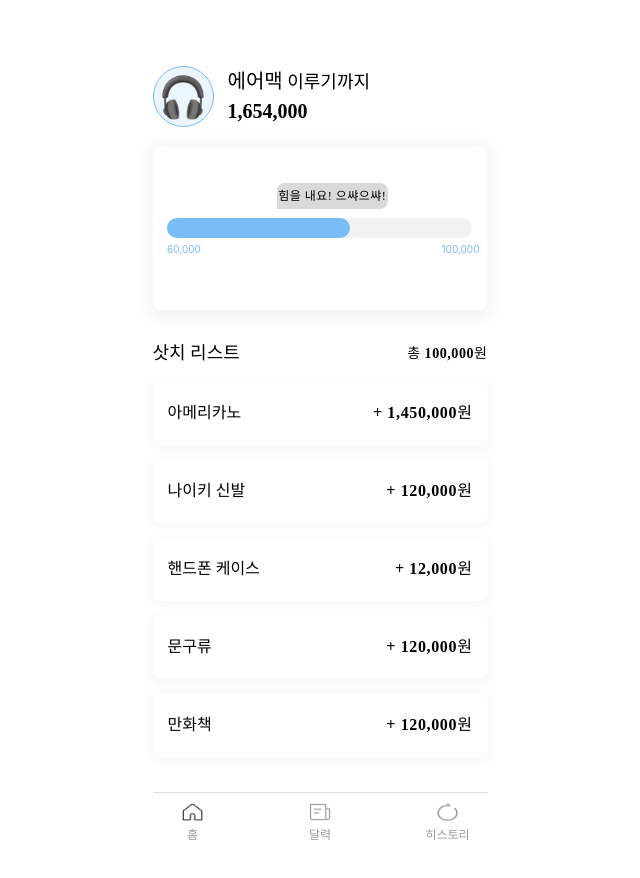
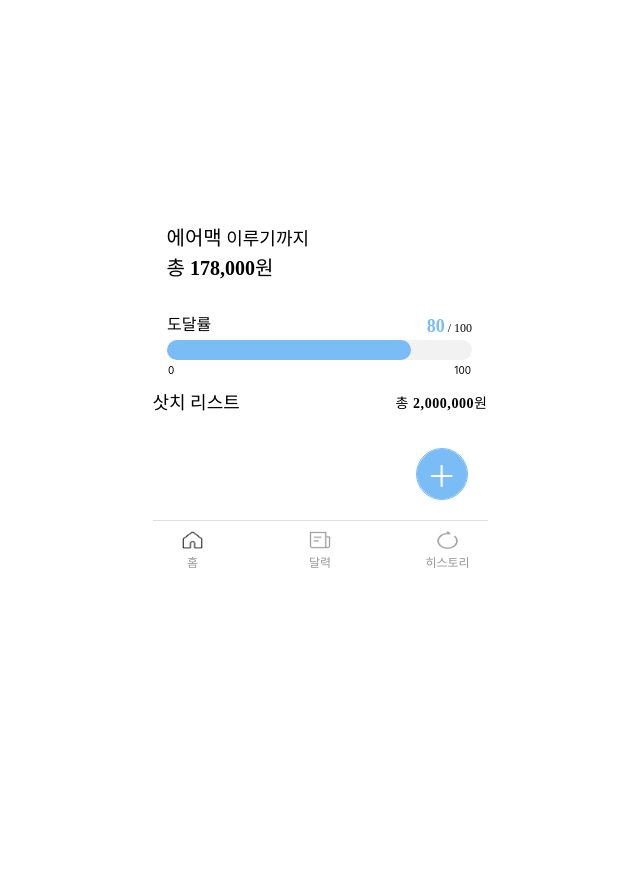
Before and after one commit to soorokim/satch-of-last-5, a React (Vite) app: page / in a window 1280 px wide. Shown: the top 878 px of the page, without its empty margins (320-960 px from the left). After the commit the page ends 800 px from the top, so only its background shows below. Built offline with nearby package versions, Linux system fonts and the light colour scheme.

Commit message:
+버튼 추가, mock data

```diff
--- a/public/data/satch.json
+++ b/public/data/satch.json
@@ -1,32 +1,125 @@
 [
   {
-    "key": 1,
+    "name": "유럽여행가기111",
+    "emoticon": "0",
+    "price": 2000000,
+    "percent": 80,
+    "satchList": [
+      {
+        "id": 1,
+        "name": "바닐라라떼",
+        "price": 1450000,
+        "date": "2023-02-21"
+      },
+      {
+        "id": 2,
+        "name": "내가만든 쿠키",
+        "price": 120000,
+        "date": "2023-02-22"
+      },
+      {
+        "id": 3,
+        "name": "핸드폰 케이스",
+        "price": 12000,
+        "date": "2023-02-25"
+      },
+      {
+        "id": 4,
+        "name": "문구류",
+        "price": 120000,
+        "date": "2023-02-22"
+      },
+      {
+        "id": 5,
+        "name": "만화책",
+        "price": 120000,
+        "date": "2023-02-26"
+      }
+    ],
+    "id": "e66e4312-fc45-4de4-bfcc-ccddf12d5968",
+    "createdAt": "2023-02-25T18:18:48.352Z",
+    "endedAt": "2023-02-25T18:18:57.361Z"
+  },
+  {
+    "name": "유럽여행가기22",
+    "emoticon": "0",
+    "price": 2000000,
+    "percent": 0,
+    "satchList": [
+      {
+        "id": 1,
+        "name": "패딩",
+        "price": 1450000,
+        "date": "2023-02-26"
+      },
+      {
+        "id": 2,
+        "name": "가방",
+        "price": 120000,
+        "date": "2023-02-26"
+      },
+      {
+        "id": 3,
+        "name": "지갑",
+        "price": 12000,
+        "date": "2023-02-22"
+      },
+      {
+        "id": 4,
+        "name": "핸드폰케이스",
+        "price": 120000,
+        "date": "2023-02-21"
+      },
+      {
+        "id": 5,
+        "name": "책",
+        "price": 120000,
+        "date": "2023-02-21"
+      }
+    ],
+    "id": "e66e4312-fc45-4de4-bfcc-ccddf12d5968",
+    "createdAt": "2023-02-25T18:18:48.352Z",
+    "endedAt": "2023-02-25T18:18:57.361Z"
+  },
+  {
+    "name": "맥북사기",
+    "emoticon": "0",
+    "price": 2000000,
+    "percent": 0,
+    "satchList": [
+      {
+        "id": 1,
         "name": "아메리카노",
         "price": 1450000,
         "date": "2023-02-25"
       },
       {
-    "key": 2,
+        "id": 2,
         "name": "나이키 신발",
         "price": 120000,
         "date": "2023-02-25"
       },
       {
-    "key": 3,
+        "id": 3,
         "name": "핸드폰 케이스",
         "price": 12000,
         "date": "2023-02-25"
       },
       {
-    "key": 4,
+        "id": 4,
         "name": "문구류",
         "price": 120000,
         "date": "2023-02-25"
       },
       {
-    "key": 5,
+        "id": 5,
         "name": "만화책",
         "price": 120000,
         "date": "2023-02-25"
       }
+    ],
+    "id": "e66e4312-fc45-4de4-bfcc-ccddf12d5968",
+    "createdAt": "2023-02-25T18:18:48.352Z",
+    "endedAt": "2023-02-25T18:18:57.361Z"
+  }
 ]
--- a/src/components/ProgressBar.tsx
+++ b/src/components/ProgressBar.tsx
@@ -1,5 +1,6 @@
 import React, { useState, useEffect } from 'react';
 import styled from 'styled-components';
+import { Goal } from '../atoms/goalList';
 
 const Wrapper = styled.div`
   display: flex;
@@ -7,43 +8,60 @@
   justify-content: center;
   align-items: center;
   width: 334px;
-  height: 163px;
-  margin-top: 20px;
-  background: #ffffff;
-  box-shadow: 0px 2px 15px 5px rgba(0, 0, 0, 0.05);
-  border-radius: 8px;
+  margin-top: 30px;
 `;
-const Encouragement = styled.div`
-  position: absolute;
-  width: 111px;
-  height: 26px;
-  line-height: 26px;
-  text-align: center;
-  top: -35px;
-  left: 60%;
-  background-color: #d9d9d9;
-  border-radius: 8px 8px 8px 0px;
-  font-family: 'LINE Seed Sans KR';
-  font-style: normal;
-  font-weight: 400;
-  font-size: 12px;
-  letter-spacing: 0.04em;
-  color: #000000;
-`;
-const ProgressLabel = styled.span`
+
+const ReachWrapper = styled.div`
+  width: 305px;
+  display: flex;
+  justify-content: space-between;
+  margin: 0px 20px;
+`
+const ReachTitle = styled.span`
+font-family: 'LINE Seed Sans KR';
+font-style: normal;
+font-weight: 400;
+font-size: 16px;
+line-height: 150%;
+color: #000000;
+`
+const ReachPercentWrapper = styled.span`
+`
+const ReachPercent = styled.span`
+font-family: 'LINE Seed Sans KR';
+font-style: normal;
+font-weight: 700;
+font-size: 18px;
+line-height: 150%;
+color: #79BCF6;
+
+`
+const TenPercent = styled.span`
+
+font-family: 'LINE Seed Sans KR';
+font-style: normal;
+font-weight: 400;
+font-size: 12px;
+line-height: 150%;
+color: #000000;
+`
+
+const ZeroPercentLabel = styled.span`
   position: absolute;
   bottom: -19px;
   left: 0;
   font-size: 10px;
-  color: #79bcf6;
+  color: #000000;
+  margin: 1px;
 `;
 
-const TotalLabel = styled.span`
+const TenPercentLabel = styled.span`
   position: absolute;
   bottom: -19px;
-  left: 90%;
   font-size: 10px;
-  color: #79bcf6;
+  right:0%;
+  color: #000000;
+  margin: 1px;
 `;
 
 const ProgressBarWrapper = styled.div`
@@ -60,38 +78,23 @@
   border-radius: 10px;
 `;
 
-// const PercentLabel = styled.div`
-//   position: absolute;
-//   height: 30px;
-//   left: 48%;
-//   font-size: 15px;
-//   line-height: 30px;
-//   color: black;
-//   z-index: 2;
-// `;
-
-const ProgressBar: React.FC<{
-  totalPrice: number;
-  satchPrice: number;
-}> = ({ totalPrice, satchPrice }) => {
-  const [width, setWidth] = useState(0);
-
-  useEffect(() => {
-    const progress = (satchPrice / totalPrice) * 100;
-
-    setWidth(progress);
-  }, [totalPrice, satchPrice]);
+const ProgressBar: React.FC<{ goal: Goal }> = ({ goal }) => {
 
   return (
     <Wrapper>
+      <ReachWrapper>
+        <ReachTitle>도달률</ReachTitle>
+        <ReachPercentWrapper>
+          <ReachPercent>{goal.percent}</ReachPercent>
+          <TenPercent> / 100</TenPercent>
+        </ReachPercentWrapper>
+      </ReachWrapper>
       <ProgressBarWrapper style={{ position: 'relative' }}>
-        {/* <PercentLabel >{`${width}%`}</PercentLabel> */}
-        <ProgressBarPercent width={width} style={{ position: 'relative' }}>
-          <Encouragement>힘을 내요! 으쌰으쌰!</Encouragement>
-        </ProgressBarPercent>
-        <ProgressLabel>{`${satchPrice.toLocaleString('ko-KR')}`}</ProgressLabel>
-        <TotalLabel>{`${totalPrice.toLocaleString('ko-KR')}`}</TotalLabel>
+        <ProgressBarPercent width={goal.percent} />
+        <ZeroPercentLabel>0</ZeroPercentLabel>
+        <TenPercentLabel>100</TenPercentLabel>
       </ProgressBarWrapper>
+
     </Wrapper>
   );
 };
--- a/src/components/SatchList.tsx
+++ b/src/components/SatchList.tsx
@@ -1,5 +1,6 @@
 import { useState, useEffect } from 'react';
 import styled from 'styled-components';
+import { Satch } from '../atoms/goalList';
 
 const Wrapper = styled.div``;
 
@@ -38,29 +39,17 @@
   color: #000000;
 `;
 
-const SatchList = () => {
-  const [satchList, setSatchList] = useState<
-    { key: string; price: number; date: string; name: string }[]
-  >([]);
-  useEffect(() => {
-    fetch('http://localhost:5173/data/satch.json', {
-      method: 'GET',
-    })
-      .then((res) => res.json())
-      .then((data) => {
-        setSatchList(data);
-      });
-  }, []);
-
+const SatchList: React.FC<{ satchList: Satch[] }> = ({ satchList }) => {
+  console.log(satchList)
   return (
     <Wrapper>
       <ItemListWrapper>
-        {satchList.map((item) => (
-          <Item key={item.key}>
+        {/* {satchList?.map((item) => (
+          <Item key={item.id}>
             <Text>{item.name}</Text>
             <Price>{`+ ${item.price.toLocaleString('ko-KR')}원`}</Price>
           </Item>
-        ))}
+        ))} */}
       </ItemListWrapper>
     </Wrapper>
   );
--- a/src/pages/Main/Main.tsx
+++ b/src/pages/Main/Main.tsx
@@ -1,4 +1,6 @@
-import { useState } from 'react';
+import { Goal } from '../../atoms/goalList';
+import { useState, useEffect } from 'react';
+import { Link } from 'react-router-dom';
 import styled from 'styled-components';
 import Footer from '../../components/Footer';
 import NonStachList from '../../components/NonStachList';
@@ -34,21 +36,70 @@
   font-size: 18px;
   line-height: 150%;
 `;
+
+const PlusWrapper = styled.div`
+position: sticky;
+bottom: 0;
+float:right;
+width: 50px;
+height: 50px;
+border: 1px solid #79BCF6;
+border-radius: 100px;
+margin: 20px;
+`
+
+const PlusButton = styled.button`
+position: relative;
+width: 50px;
+height: 50px;
+background: #79BCF6;
+border: 1px solid #79BCF6;
+border-radius: 100px;
+z-index:0;
+`
+const Plus = styled.div`
+position: absolute;
+left: 8px;
+top: -8px;
+font-size: 50px;
+z-index:9999;
+font-weight: 250;
+color: white;
+`
 const Main = () => {
-    const [satchItem] = useState(['']);
-    const [totalPrice] = useState(100000);
+    const [goal, setGoal] = useState<Goal>({
+        emoticon: '', name: '', price: 0, satchList: [], percent: 0, id: '', createdAt: new Date, endedAt: new Date
+    });
 
+    useEffect(() => {
+        fetch('http://localhost:5173/data/satch.json', {
+            method: 'GET',
+        })
+            .then((res) => res.json())
+            .then((data: Goal[]) => {
+                const currentGoal = data[0];
+                setGoal(currentGoal);
+            });
+    }, []);
+    console.log(goal)
     return (
         <Wrapper>
-            <ToAchieve />
-            <ProgressBar satchPrice={60000} totalPrice={100000} />
+            <ToAchieve price={goal.price} satchList={goal.satchList} />
+            <ProgressBar goal={goal} />
             <TotalSatch>
                 <TotalTitle>삿치 리스트</TotalTitle>
-                <TotalPrice>{`총 ${totalPrice.toLocaleString('ko-KR')}원`}</TotalPrice>
+                <TotalPrice>{`총 ${goal.price.toLocaleString('ko-KR')}원`}</TotalPrice>
             </TotalSatch>
-            {satchItem && satchItem.length === 0 ? <NonStachList /> : <SatchList />}
+            {goal.satchList.length === 0 ? <NonStachList /> : <SatchList satchList={goal.satchList} />}
+            <Link to="/setsatchitem">
+                <PlusWrapper>
+                    <PlusButton>
+                        <Plus>+</Plus>
+                    </PlusButton>
+                </PlusWrapper>
+            </Link>
             <Footer />
-        </Wrapper>
+        </Wrapper >
     );
 };
 
--- a/src/pages/Main/ToAchieve.tsx
+++ b/src/pages/Main/ToAchieve.tsx
@@ -1,4 +1,5 @@
 import styled from 'styled-components';
+import { Satch } from '../../atoms/goalList';
 
 const Wrapper = styled.div`
   display: flex;
@@ -38,15 +39,16 @@
 `;
 const RemainPrice = styled.div``;
 
-const ToAchieve = () => (
-  <Wrapper>
-    <Emoji>🎧</Emoji>
-    <TextWrapper>
-      <Goal>에어맥</Goal>
-      <Achieve> 이루기까지</Achieve>
-      <RemainPrice>1,654,000</RemainPrice>
-    </TextWrapper>
-  </Wrapper>
-);
+const ToAchieve = ({ price, satchList }: { price: number, satchList: Satch[] }) => {
+    const satchTotalPrice = satchList.reduce((acc, cur: Satch) => acc + cur.price, 0);
+    const remainPrice = price - satchTotalPrice
+    return (<Wrapper>
+        <TextWrapper>
+            <Goal>에어맥</Goal>
+            <Achieve> 이루기까지</Achieve>
+            <RemainPrice>총 {`${remainPrice.toLocaleString('ko-KR')}원`}</RemainPrice>
+        </TextWrapper>
+    </Wrapper>)
+};
 
 export default ToAchieve;
```
Lines whose indentation alone changed are shown as unchanged.
